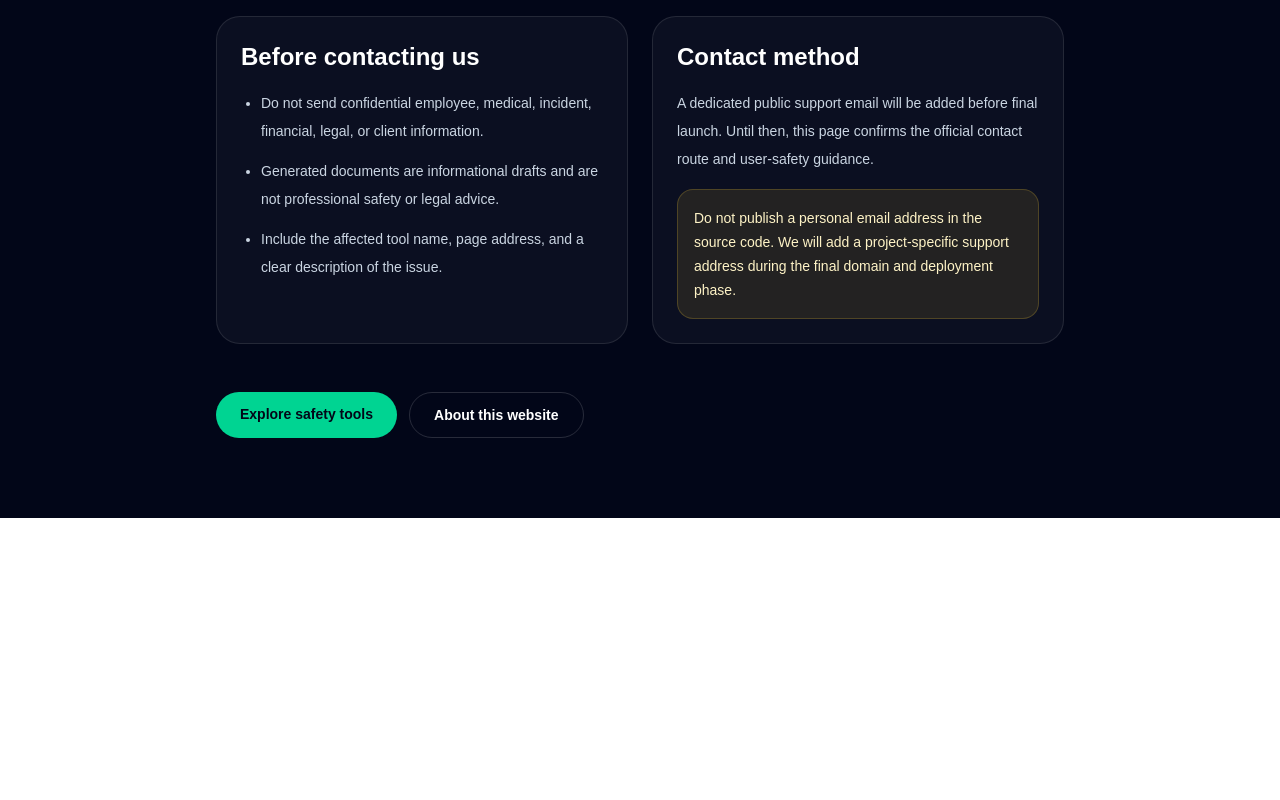
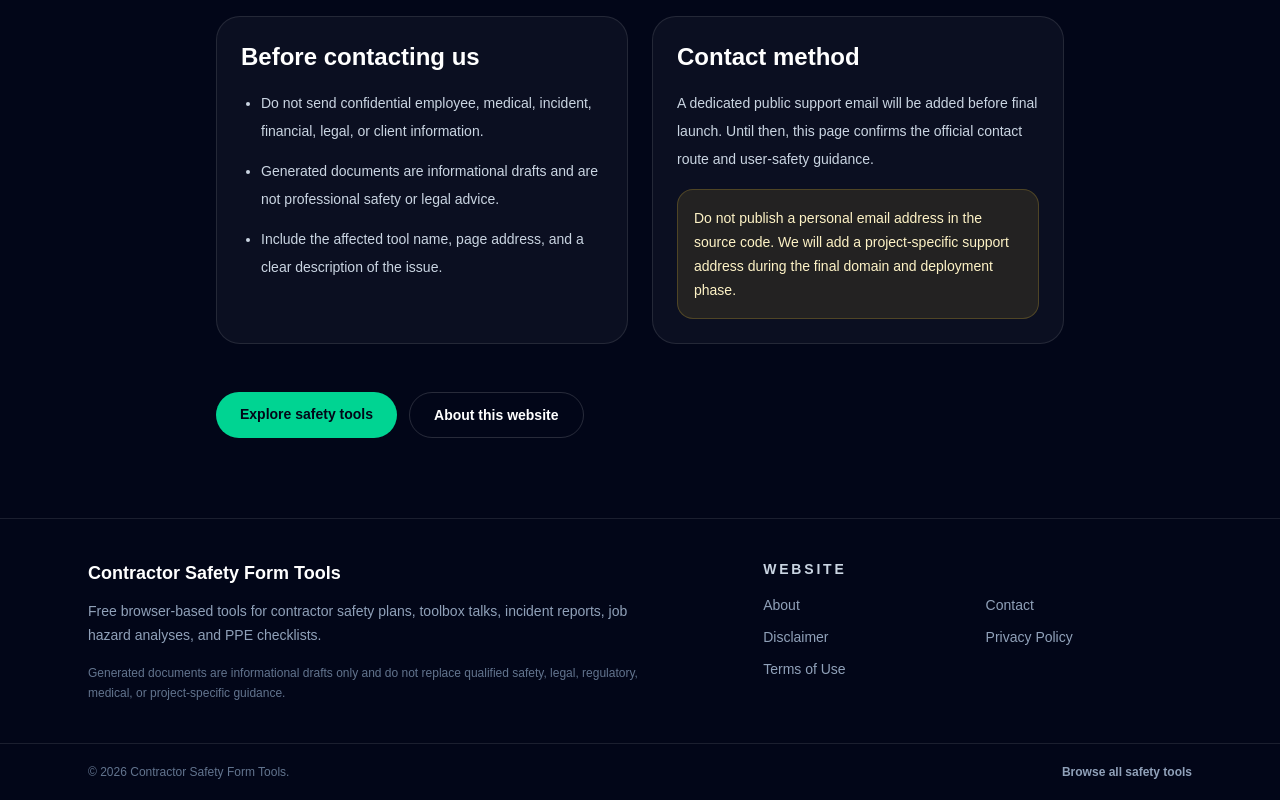
Before and after one commit to alhscholars-ship-it/contractor-safety-tools, a Next.js app: page /contact in a window 1280 px wide. Shown: the part 412-1212 px from the top of the page. Before the commit the page ends 930 px from the top, so only its background shows below. Built offline with nearby package versions, Linux system fonts and the light colour scheme.

Commit message:
feat: add global site footer

```diff
--- a/src/app/layout.tsx
+++ b/src/app/layout.tsx
@@ -1,5 +1,6 @@
 import type { Metadata } from "next";
 import "./globals.css";
+import { SiteFooter } from "@/components/layout/site-footer";
 
 export const metadata: Metadata = {
   title: {
@@ -25,7 +26,10 @@ export default function RootLayout({
 }>) {
   return (
     <html lang="en">
-      <body>{children}</body>
+      <body>
+        {children}
+        <SiteFooter />
+      </body>
     </html>
   );
 }
--- /dev/null
+++ b/src/components/layout/site-footer.tsx
@@ -0,0 +1,68 @@
+import Link from "next/link";
+
+const footerLinks = [
+  { href: "/about", label: "About" },
+  { href: "/contact", label: "Contact" },
+  { href: "/disclaimer", label: "Disclaimer" },
+  { href: "/privacy", label: "Privacy Policy" },
+  { href: "/terms", label: "Terms of Use" },
+];
+
+export function SiteFooter() {
+  return (
+    <footer className="border-t border-white/10 bg-slate-950 text-white">
+      <div className="mx-auto grid w-full max-w-6xl gap-8 px-6 py-10 md:grid-cols-[1.2fr_0.8fr]">
+        <div>
+          <Link href="/" className="text-lg font-black text-white">
+            Contractor Safety Form Tools
+          </Link>
+
+          <p className="mt-3 max-w-xl text-sm leading-6 text-slate-400">
+            Free browser-based tools for contractor safety plans, toolbox talks,
+            incident reports, job hazard analyses, and PPE checklists.
+          </p>
+
+          <p className="mt-4 max-w-xl text-xs leading-5 text-slate-500">
+            Generated documents are informational drafts only and do not replace
+            qualified safety, legal, regulatory, medical, or project-specific
+            guidance.
+          </p>
+        </div>
+
+        <nav aria-label="Footer navigation">
+          <h2 className="text-sm font-black uppercase tracking-[0.2em] text-slate-300">
+            Website
+          </h2>
+
+          <ul className="mt-4 grid grid-cols-2 gap-x-4 gap-y-3 text-sm">
+            {footerLinks.map((link) => (
+              <li key={link.href}>
+                <Link
+                  href={link.href}
+                  className="text-slate-400 transition hover:text-emerald-300"
+                >
+                  {link.label}
+                </Link>
+              </li>
+            ))}
+          </ul>
+        </nav>
+      </div>
+
+      <div className="border-t border-white/10">
+        <div className="mx-auto flex w-full max-w-6xl flex-col gap-2 px-6 py-5 text-xs text-slate-500 sm:flex-row sm:items-center sm:justify-between">
+          <p>
+            © {new Date().getFullYear()} Contractor Safety Form Tools.
+          </p>
+
+          <Link
+            href="/tools"
+            className="font-semibold text-slate-400 transition hover:text-emerald-300"
+          >
+            Browse all safety tools
+          </Link>
+        </div>
+      </div>
+    </footer>
+  );
+}
```
